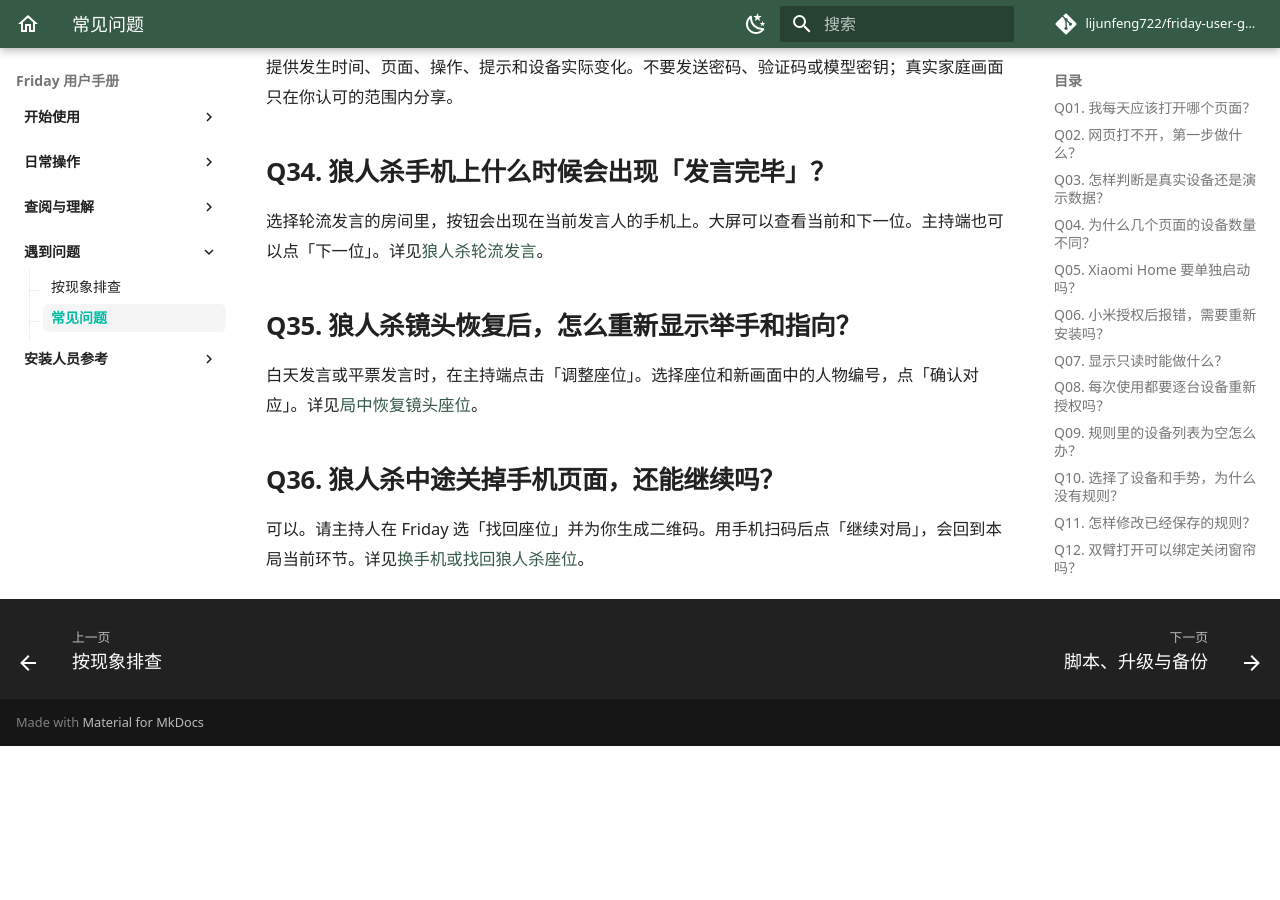
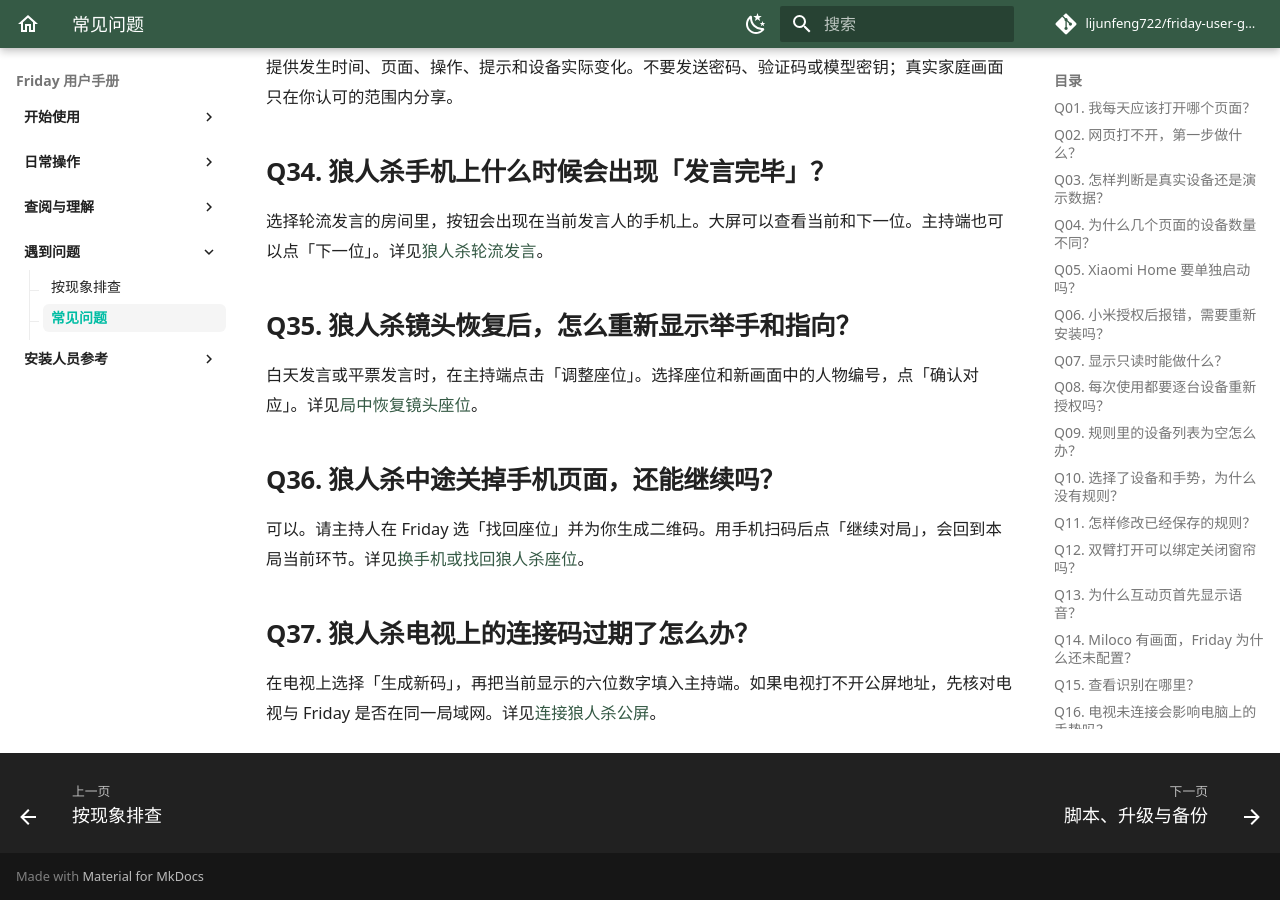
Before and after one commit to lijunfeng722/friday-user-guide, an MkDocs documentation site: the page built from docs/troubleshooting/faq.md, in a window 1280 px wide and 900 px high, scrolled down 5292 px. Built offline with MkDocs 1.6.1 and Material for MkDocs 9.7.7, drawn with Linux system fonts in a browser that asks for light colours; comment, search, counter and statistics services are not loaded; before the commit the page ends 6038 px from its top, so only the background shows below that.

Commit message:
文档：说明狼人杀电视连接码和扫码入座

```diff
--- a/docs/guides/games.md
+++ b/docs/guides/games.md
@@ -10,11 +10,19 @@
 2. 在游戏库选择游戏与镜头，按提示绑定玩家。
 3. 确认显示位置，再开始；需要结束时使用游戏自己的结束入口。
 
+## 连接狼人杀公屏
+
+1. 在家庭游戏选择「狼人杀」，选 6–12 人并创建房间。
+2. 在主持端的「大屏同玩」点「连接电视」。用同一局域网内的电视浏览器打开窗口显示的地址。
+3. 把电视上的六位连接码填入 Friday，点「确认连接」。看到「电视已连接」后，大屏会显示本局。
+
+![电视上的六位连接码，示例对局](../assets/screenshots/friday-werewolf-tv-pair-code.jpg)
+
+在电脑上显示时，直接选择「打开公共画面」。
+
 ## 从大屏加入狼人杀
 
-1. 在家庭游戏选择「狼人杀」，选 6–12 人并创建房间。
-2. 在主持端选择「打开公共画面」，或复制大屏地址到同一局域网的电视浏览器。
-3. 每人用自己的手机扫大屏二维码，选座、填昵称，再点「准备好了」。坐满后大屏会收起邀请。
+每人用自己的手机扫大屏二维码，选座、填昵称，再点「准备好了」。坐满后大屏会收起邀请。
 
 ![狼人杀大厅里的扫码入口、房间号和座位，示例对局](../assets/screenshots/friday-werewolf-tv-join.jpg)
 
--- a/docs/troubleshooting/faq.md
+++ b/docs/troubleshooting/faq.md
@@ -155,3 +155,7 @@
 ## Q36. 狼人杀中途关掉手机页面，还能继续吗？
 
 可以。请主持人在 Friday 选「找回座位」并为你生成二维码。用手机扫码后点「继续对局」，会回到本局当前环节。详见[换手机或找回狼人杀座位](../guides/games.md#换手机或找回狼人杀座位)。
+
+## Q37. 狼人杀电视上的连接码过期了怎么办？
+
+在电视上选择「生成新码」，再把当前显示的六位数字填入主持端。如果电视打不开公屏地址，先核对电视与 Friday 是否在同一局域网。详见[连接狼人杀公屏](../guides/games.md#连接狼人杀公屏)。
```
Also changed, not shown: USER_MANUAL.md (+15 -3 lines), docs/assets/screenshots/friday-werewolf-tv-pair-code.jpg (added).
